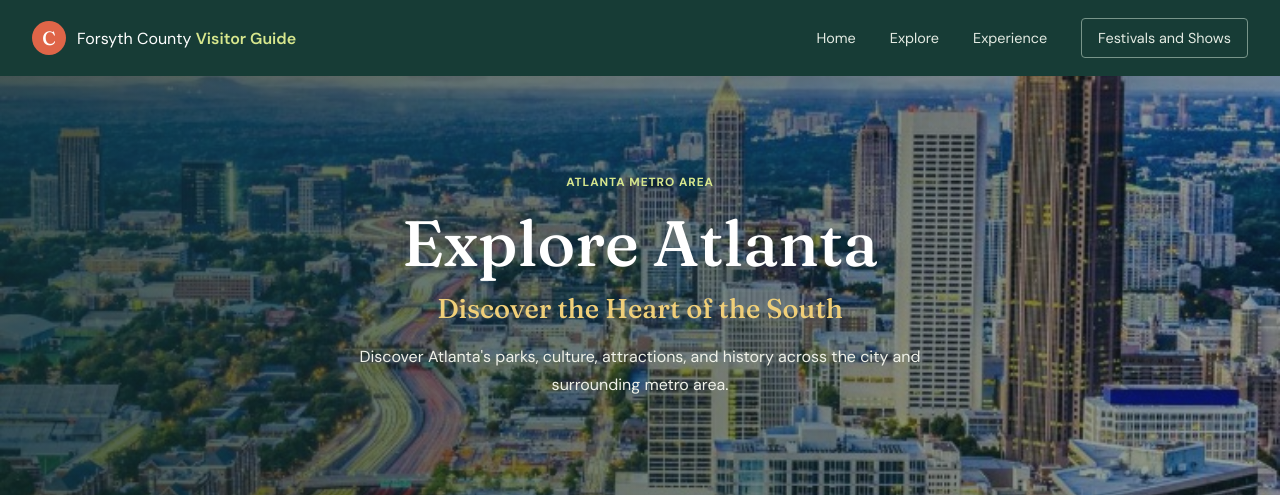
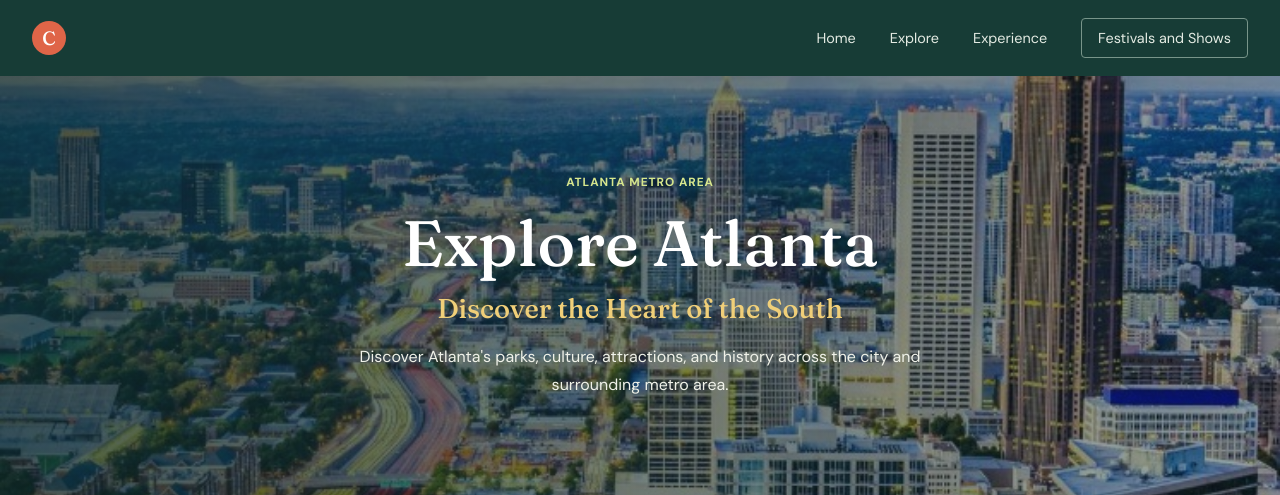
Before and after one commit to vivaanr-creator/fbla-2026-webapp, a Flask app: page /explore in a window 1280 px wide. Shown: the top 495 px of the page. Run offline with Flask 3, Linux system fonts and the light colour scheme.

Commit message:
Fix HTML formatting in base.html

```diff
--- a/templates/base.html
+++ b/templates/base.html
@@ -17,7 +17,6 @@
     <nav class="navigation" aria-label="Main navigation">
       <a class="brand" href="{{ url_for('home') }}" aria-label="Forsyth County visitor guide home">
         <span class="brand-mark" aria-hidden="true">C</span>
-        <span>Forsyth County <strong>Visitor Guide</strong></span>
       </a>
 
       <button class="menu-toggle" type="button" aria-expanded="false" aria-controls="site-menu" aria-label="Open navigation menu">
```
